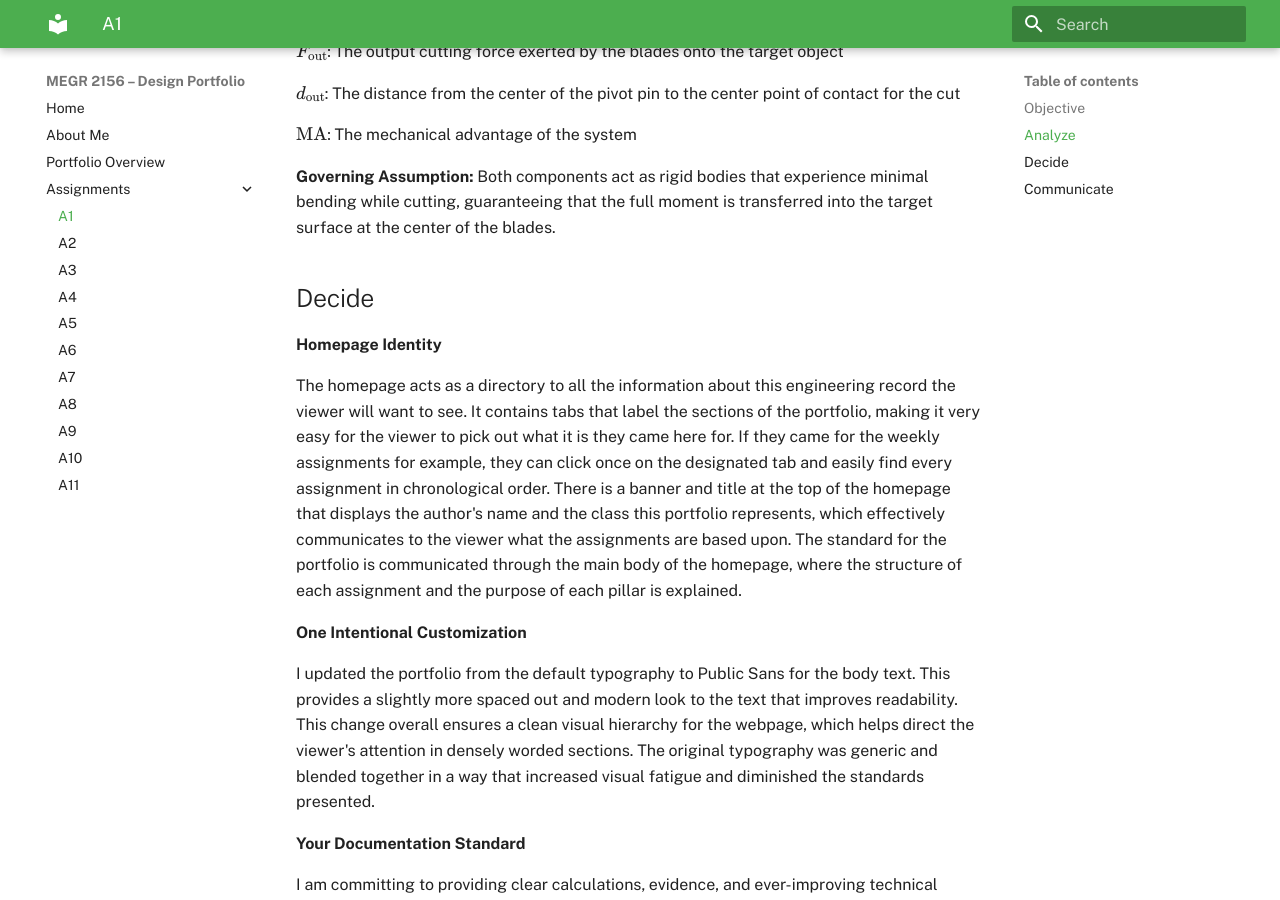
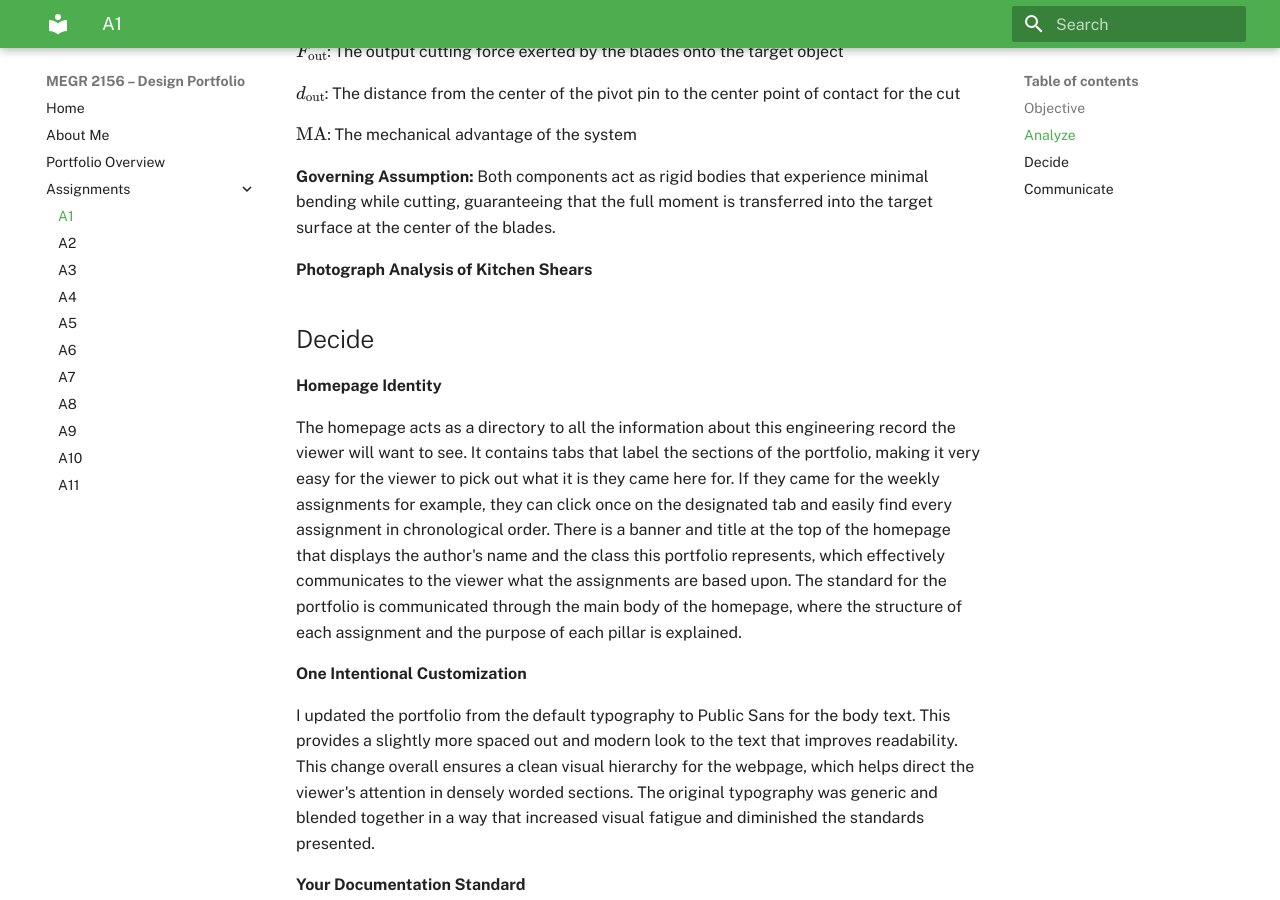
Before and after one commit to Jmswanchara/megr2156-portfolio, an MkDocs documentation site: the page built from docs/assignments/A01/index.md, in a window 1280 px wide and 900 px high, scrolled down 2443 px. Built offline with MkDocs 1.6.1 and Material for MkDocs 9.7.7, drawn with Linux system fonts in a browser that asks for light colours.

Commit message:
Include photograph analysis section in index.md
Added section for photograph analysis of kitchen shears.

```diff
--- a/docs/assignments/A01/index.md
+++ b/docs/assignments/A01/index.md
@@ -68,6 +68,10 @@ $\text{MA}$: The mechanical advantage of the system
 
 **Governing Assumption:** Both components act as rigid bodies that experience minimal bending while cutting, guaranteeing that the full moment is transferred into the target surface at the center of the blades.
 
+**Photograph Analysis of Kitchen Shears**
+
+
+
 ## Decide
 
 **Homepage Identity**
```
